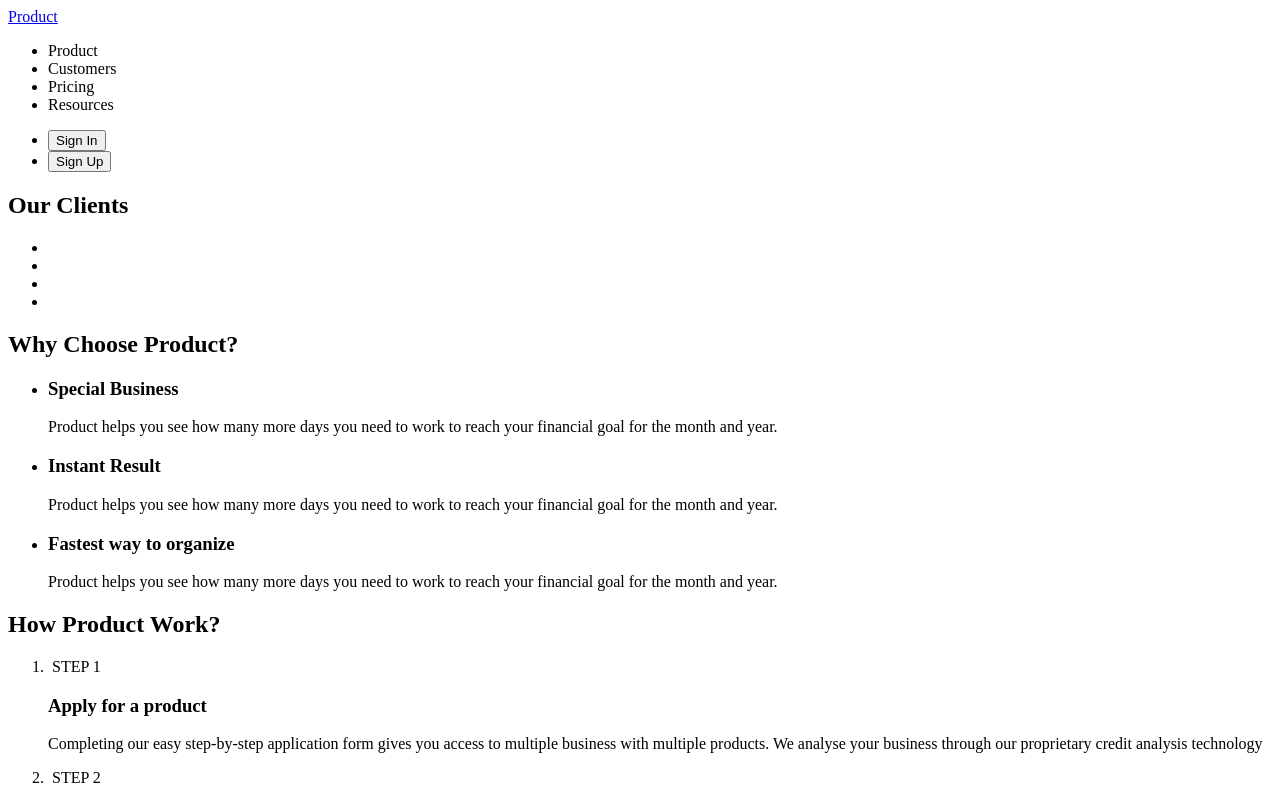
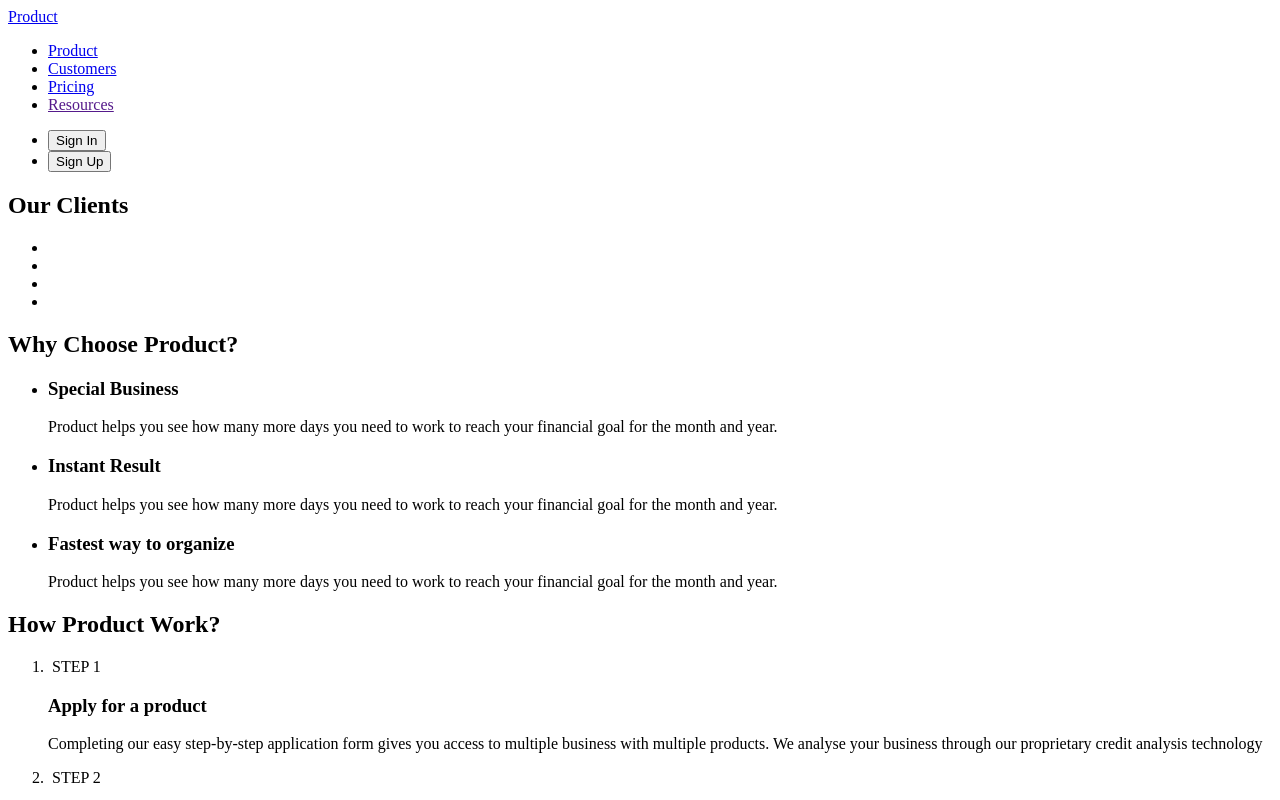
Before and after one commit to tymur-lykho/bussines-promotion, a plain HTML site: page customers.html in a window 1280 px wide. Shown: the top 800 px of the page. Drawn offline with Linux system fonts and the light colour scheme.

Commit message:
Update header

```diff
--- a/customers.html
+++ b/customers.html
@@ -10,10 +10,10 @@
       <nav>
         <a href="./index.html">Product</a>
         <ul>
-          <li><a href=""></a>Product</li>
-          <li><a href=""></a>Customers</li>
-          <li><a href=""></a>Pricing</li>
-          <li><a href=""></a>Resources</li>
+          <li><a href="./index.html">Product</a></li>
+          <li><a href="./customers.html">Customers</a></li>
+          <li><a href="./pricing.html">Pricing</a></li>
+          <li><a href="">Resources</a></li>
         </ul>
       </nav>
       <ul>
```
Also changed, not shown: pricing.html (+4 -4 lines).
